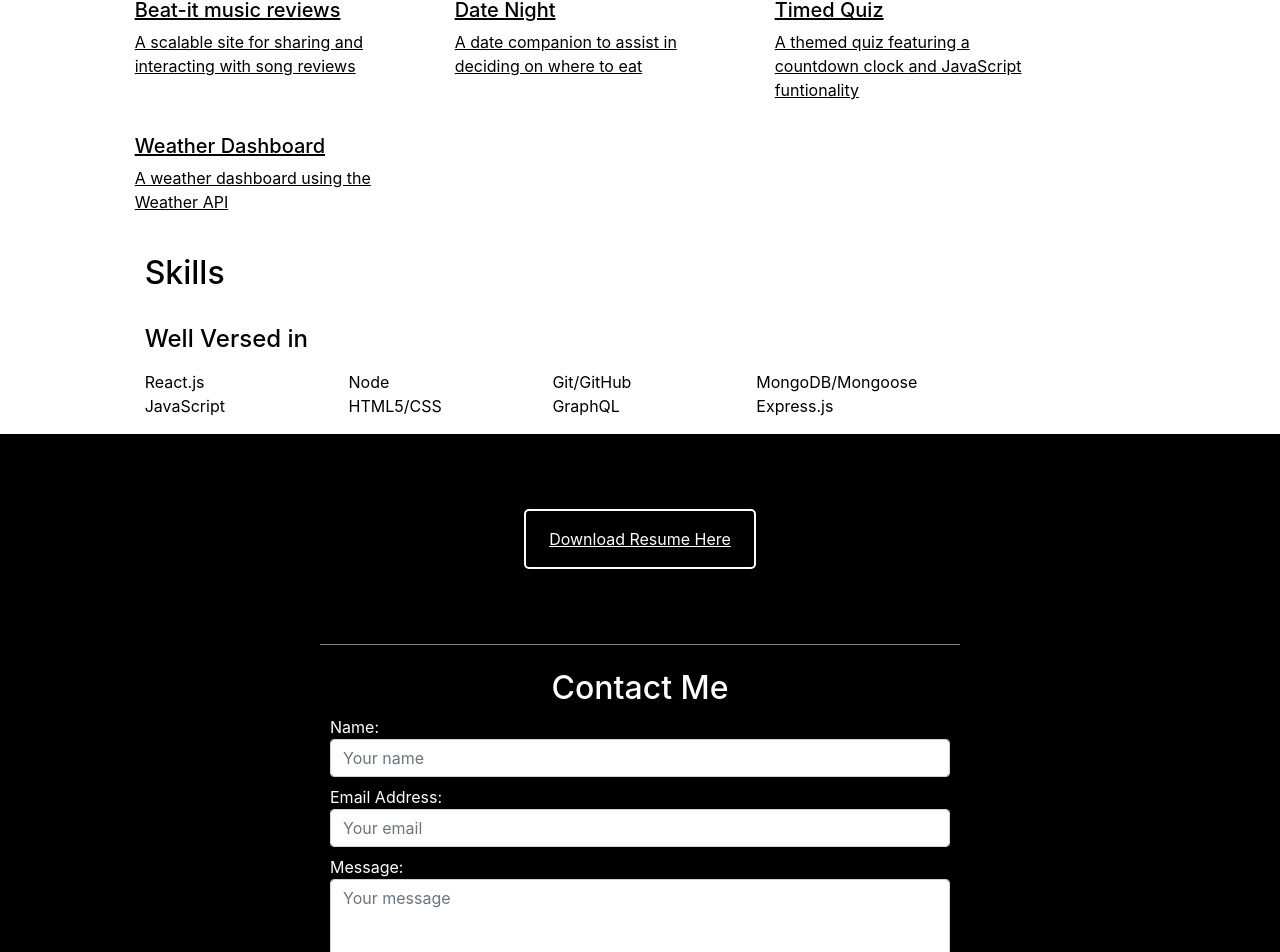
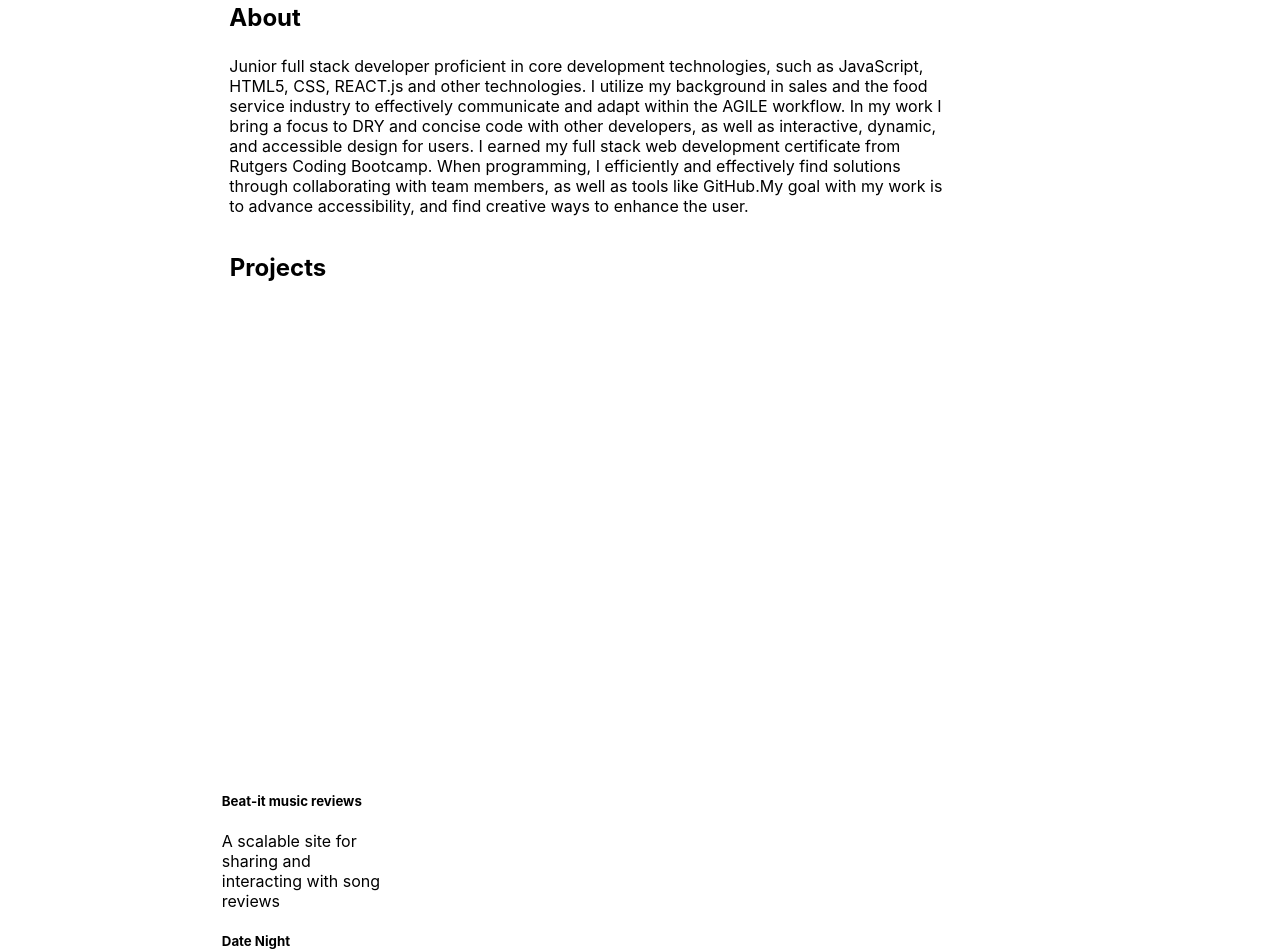
Before and after one commit to ReubenGenkin/React-portfolio, a React (Create React App) app: page / in a window 1280 px wide. Shown: the part 1127-2079 px from the top of the page. Built offline with nearby package versions, Linux system fonts and the light colour scheme.

Commit message:
setup grid for content

```diff
--- a/public/index.html
+++ b/public/index.html
@@ -23,7 +23,6 @@
       work correctly both with client-side routing and a non-root public URL.
       Learn how to configure a non-root public URL by running `npm run build`.
     -->
-    <link href="https://cdn.jsdelivr.net/npm/bootstrap@5.1.0/dist/css/bootstrap.min.css" rel="stylesheet" integrity="sha384-KyZXEAg3QhqLMpG8r+8fhAXLRk2vvoC2f3B09zVXn8CA5QIVfZOJ3BCsw2P0p/We" crossorigin="anonymous">
 
     <title>Portfolio</title>
   </head>
--- a/src/Styles/MainStyles.css
+++ b/src/Styles/MainStyles.css
@@ -1,5 +1,22 @@
 /* MAIN------------------------------------------CSS */
 
+/* MAIN-------------------------------------------GRID */
+.grid-container{
+    display: grid;
+    grid-template-columns: repeat(12, 1fr);
+    grid-template-rows: 100px repeat(2, 1fr);
+}
+
+.grid-item-header{
+    grid-column-start: 3;
+    grid-row-start: 2;
+}
+
+.grid-item-content {
+    grid-column-start: 3;
+    grid-row-start: 3;
+    grid-column-end: 10;
+}
 /* MAIN------------------------------------------NAVIGATION */
 
 .navbar {
--- a/src/components/About.js
+++ b/src/components/About.js
@@ -10,8 +10,8 @@ function About() {
       title="About"
       headerClassVal="about"
       children={
-        <div className="row col-md-10 offset-1 about-content">
-          <p className="fs-6 about-margin">
+        <div className="about-content grid-item-content">
+          <p className="about-margin">
             Junior full stack developer proficient in core development
             technologies, such as JavaScript, HTML5, CSS, REACT.js and other
             technologies. I utilize my background in sales and the food service
--- a/src/components/Contact.js
+++ b/src/components/Contact.js
@@ -43,23 +43,23 @@ function ContactForm() {
 
         <section id="Contact" className="container-fluid">
             <div class="contact-wrapper">
-                <div className="row">
+                <div className="">
                     <h2 className="section-header contact-header">Contact Me</h2>
                 </div>
 
-                <form id="contact-form row email-form " onSubmit={handleSubmit}>
+                <form id="contact-form  email-form " onSubmit={handleSubmit}>
 
-                    <div className="form-group m-2">
+                    <div className="">
                         <label htmlFor="name" className="form-style form-label">Name: </label>
                         <input type="text" className="form-control form-style" defaultValue={name} name="name" aria-describedby="name" placeholder="Your name" onBlur={handleChange} />
                     </div>
 
-                    <div className="form-group m-2">
+                    <div className="form-group">
                         <label htmlFor="email" className="form-style form-label">Email Address: </label>
                         <input type="email" className="form-control form-style" defaultValue={email} name="email" aria-describedby="email" placeholder="Your email" onBlur={handleChange} />
                     </div>
 
-                    <div className="form-group m-2">
+                    <div className="form-group ">
                         <label htmlFor="message" className="form-style form-label">Message: </label>
                         <textarea name="message" className="form-control form-style" defaultValue={message} aria-describedby="message" placeholder="Your message" onBlur={handleChange} rows="5" />
                     </div>
--- a/src/components/Project.js
+++ b/src/components/Project.js
@@ -10,9 +10,9 @@ function Project(props) {
       headerClassVal="projects"
       >
 
-        <div className="card-wrapper row offset-1 w-90">
+        <div className="card-wrapper grid-item-content">
           {projects.map((project) => (
-            <div className="card project-card col-md-3 border-0 projects-margin">
+            <div className="card project-card projects-margin">
               <a className="project-link"></a>
 
               <a
--- a/src/components/Section.js
+++ b/src/components/Section.js
@@ -4,9 +4,10 @@ function Section(props) {
 
         return (
 
-                <section id={props.sectionId} className="container-fluid">
-                        <div className="row header-wrapper offset-1 projects-header-wrapper">
-                                <h2 className={`section-header ${props.headerClassVal}-header ${props.headerClassVal}-margin`}>{props.title}</h2>
+                <section id={props.sectionId} className="container-fluid grid-container">
+                        <div className=" grid-item-header header-wrapper projects-header-wrapper">
+                                <h2 className={` ${props.headerClassVal}-header ${props.headerClassVal}-margin `}
+                                >{props.title}</h2>
                         </div>
 
                 {props.children}
@@ -15,4 +16,5 @@ function Section(props) {
         );
 }
 
+
 export default Section;
```
